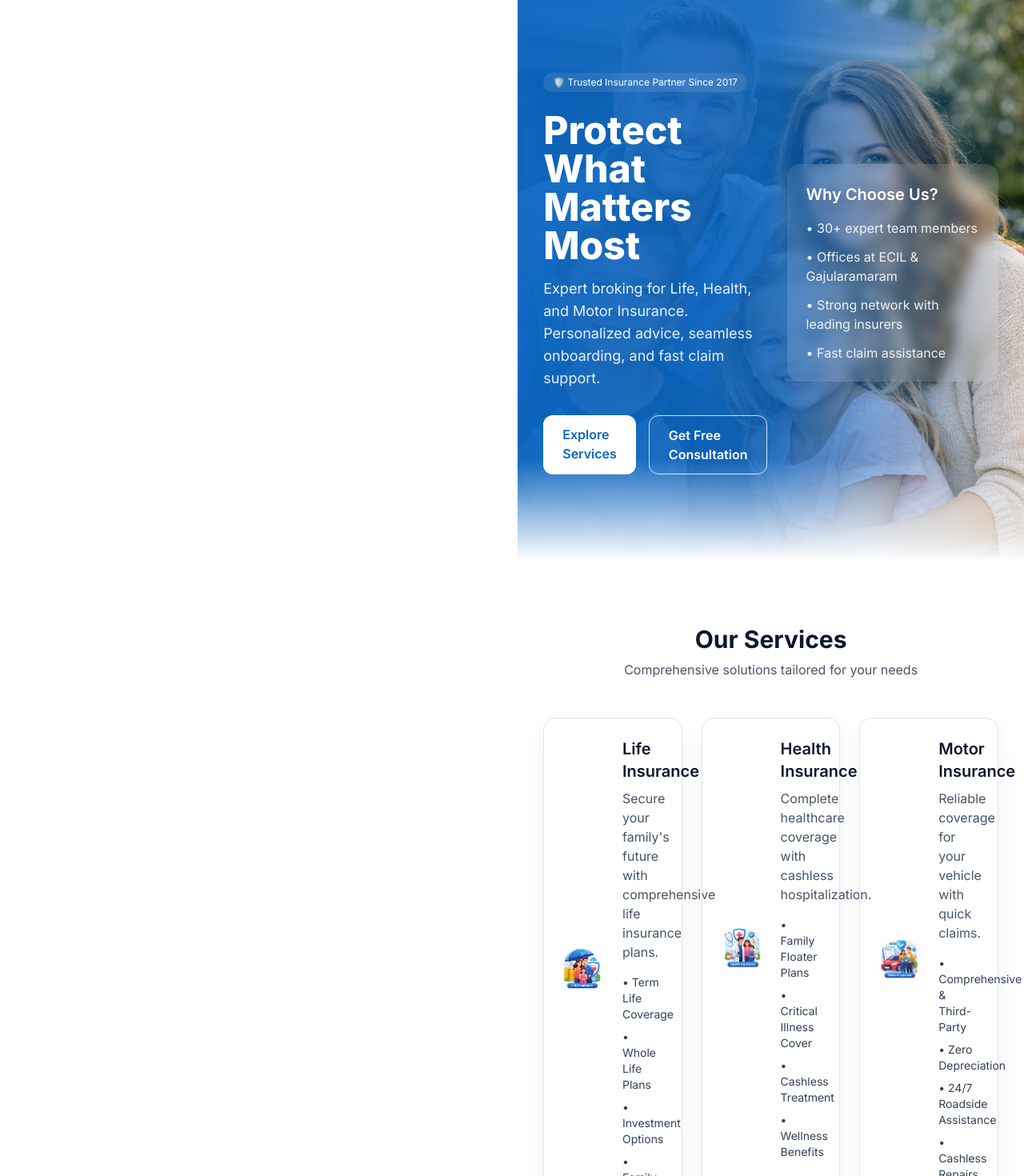
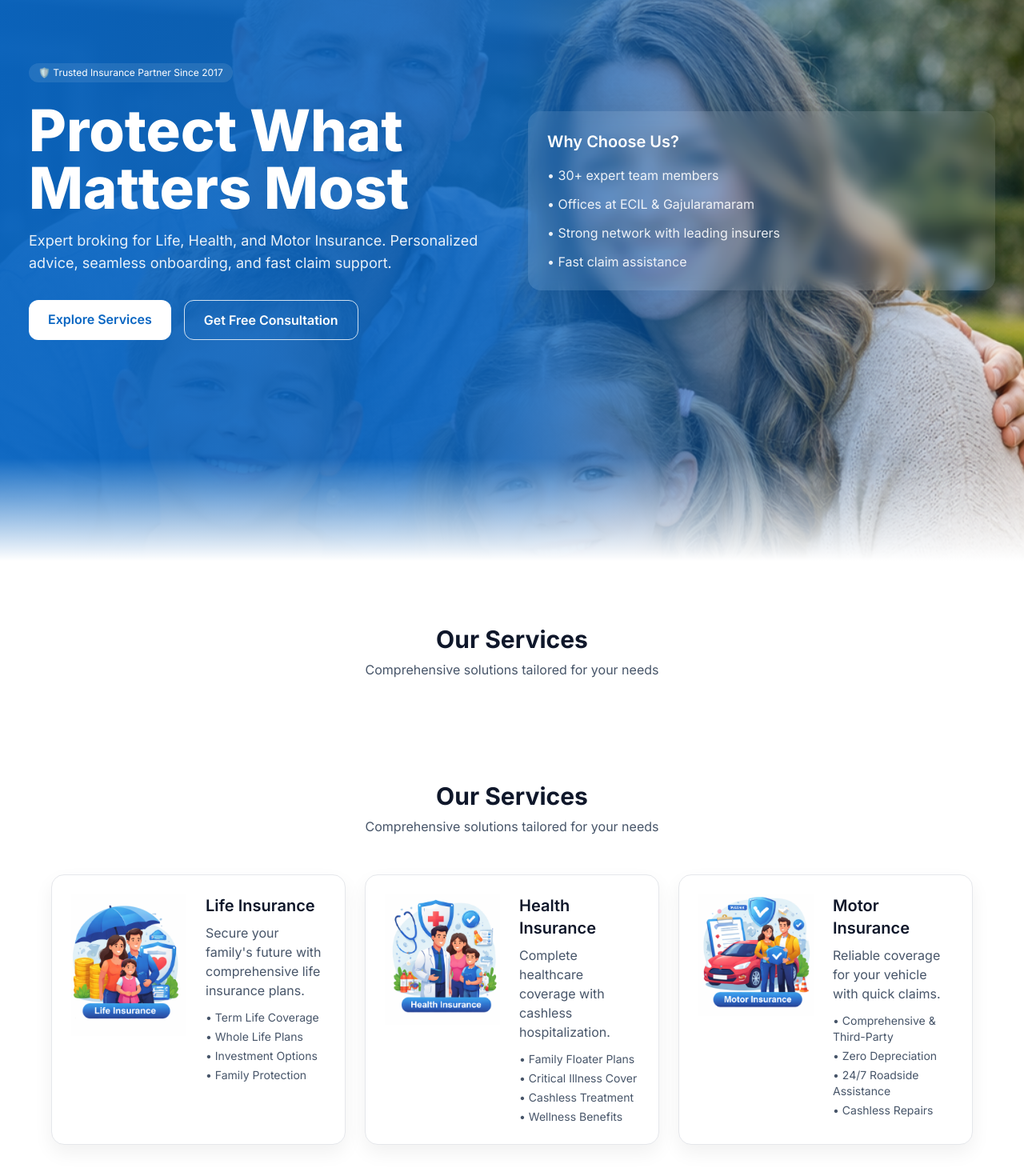
Before and after one commit to AnuhyaL/Keerthi-enterprises-webpage-, a React (Vite) app: page / in a window 1280 px wide. Shown: the part 100-1570 px from the top of the page at 80% size. Built offline with nearby package versions, Linux system fonts and the light colour scheme.

Commit message:
Build for Github Pages

```diff
--- a/index.html
+++ b/index.html
@@ -3,14 +3,6 @@
   <head>
     <meta charset="UTF-8" />
 
-    <!-- Favicon -->
-<<<<<<< HEAD
-    <link rel="icon" type="image/png" href="/assets/company logo.png" />
-=======
-    <link rel="icon" type="image/png" href="./assets/company logo.png" />
->>>>>>> b1e018c3e0bb5b9b739d2a976110023691987215
-
-    <!-- Responsive -->
     <meta name="viewport" content="width=device-width, initial-scale=1.0" />
 
     <!-- SEO -->
@@ -45,11 +37,7 @@
         },
       };
     </script>
-<<<<<<< HEAD
-
-=======
->>>>>>> b1e018c3e0bb5b9b739d2a976110023691987215
-    <style>
+  <style>
       body {
         font-family: "Inter", system-ui, -apple-system, BlinkMacSystemFont,
           "Segoe UI", Roboto, Helvetica, Arial, sans-serif;
--- a/src/App.jsx
+++ b/src/App.jsx
@@ -1,8 +1,50 @@
-import React from "react";
-
+import React, { useState } from "react";
 
 export default function App() {
   const year = new Date().getFullYear();
+  const [formData, setFormData] = useState({ name: "", email: "", phone: "" });
+
+  const services = [
+    {
+      title: "Life Insurance",
+      img: "./assets/life insurance.png",
+      desc: "Secure your family's future with comprehensive life insurance plans.",
+      points: [
+        "Term Life Coverage",
+        "Whole Life Plans",
+        "Investment Options",
+        "Family Protection",
+      ],
+    },
+    {
+      title: "Health Insurance",
+      img: "./assets/health insurance.png",
+      desc: "Complete healthcare coverage with cashless hospitalization.",
+      points: [
+        "Family Floater Plans",
+        "Critical Illness Cover",
+        "Cashless Treatment",
+        "Wellness Benefits",
+      ],
+    },
+    {
+      title: "Motor Insurance",
+      img: "./assets/Motor insurance.png",
+      desc: "Reliable coverage for your vehicle with quick claims.",
+      points: [
+        "Comprehensive & Third-Party",
+        "Zero Depreciation",
+        "24/7 Roadside Assistance",
+        "Cashless Repairs",
+      ],
+    },
+  ];
+
+  const handleSubmit = (e) => {
+    e.preventDefault();
+    alert(`Thank you ${formData.name}! We'll contact you soon.`);
+    setFormData({ name: "", email: "", phone: "" });
+  };
 
   return (
     <>
@@ -11,7 +53,7 @@ export default function App() {
         <div className="container mx-auto px-4 h-20 flex items-center justify-between">
           <div className="flex items-center gap-4">
             <img
-              src="/assets/company logo.png"
+              src="./assets/company logo.png"
               alt="Keerthi Enterprises"
               className="h-16 w-16"
             />
@@ -21,7 +63,6 @@ export default function App() {
                 Insurance Broking Services
               </p>
             </div>
-
           </div>
           <div className="flex items-center gap-6">
             <nav className="hidden md:flex gap-6 text-sm">
@@ -43,28 +84,26 @@ export default function App() {
 
       {/* HERO */}
       <section
-  className="relative min-h-[90vh] flex items-center overflow-hidden"
+        className="relative min-h-[90vh]"
         style={{
-    backgroundImage: "url('/assets/Background.png')",
+          backgroundImage: "url('./assets/Background.png')",
           backgroundSize: "cover",
           backgroundPosition: "center 30%",
-    backgroundRepeat: "no-repeat",
         }}
       >
         {/* Overlay */}
         <div className="absolute inset-0 bg-gradient-to-r from-primary/95 via-primary/85 to-transparent"></div>
 
         {/* Content */}
-  <div className="container mx-auto px-4 sm:px-6 lg:px-8 relative z-10">
+        <div className="container mx-auto px-5 sm:px-6 lg:px-9 relative z-10">
           <div className="grid md:grid-cols-2 gap-10 items-center py-24">
-
             {/* LEFT SIDE */}
             <div className="text-white">
               <div className="inline-flex items-center gap-2 bg-white/10 backdrop-blur rounded-full px-3 py-1 text-xs mb-6">
                 🛡️ Trusted Insurance Partner Since 2017
               </div>
 
-        <h2 className="text-4xl md:text-5xl font-extrabold leading-tight mb-4">
+              <h2 className="text-6xl md:text-7xl font-extrabold leading-tight mb-4">
                 Protect What Matters Most
               </h2>
 
@@ -76,14 +115,14 @@ export default function App() {
               <div className="flex flex-col sm:flex-row gap-4">
                 <a
                   href="#services"
-            className="bg-white text-primary hover:opacity-90 rounded-xl px-6 py-3 font-semibold"
+                  className="bg-white text-primary hover:opacity-90 rounded-xl px-6 py-3 font-semibold text-center"
                 >
                   Explore Services
                 </a>
 
                 <a
                   href="#contact"
-            className="border border-white/80 text-white hover:bg-white/10 rounded-xl px-6 py-3 font-semibold"
+                  className="border border-white/80 text-white hover:bg-white/10 rounded-xl px-6 py-3 font-semibold text-center"
                 >
                   Get Free Consultation
                 </a>
@@ -105,7 +144,6 @@ export default function App() {
                 </ul>
               </div>
             </div>
-
           </div>
         </div>
 
@@ -113,9 +151,17 @@ export default function App() {
         <div className="absolute bottom-0 left-0 right-0 h-32 bg-gradient-to-t from-white to-transparent"></div>
       </section>
 
+      {/* SERVICES */}
+      <section id="services" className="py-20 bg-white">
+        <div className="container mx-auto px-4 sm:px-6 lg:px-8">
+          {/* Heading */}
+          <div className="text-center mb-12">
+            <h2 className="text-3xl font-bold">Our Services</h2>
+            <p className="text-slate-600 mt-2">
+              Comprehensive solutions tailored for your needs
+            </p>
+          </div>
 
-
-      {/* SERVICES */}
         <section id="services" className="py-20 bg-white">
   <div className="container mx-auto px-4 sm:px-6 lg:px-8">
 
@@ -127,58 +173,22 @@ export default function App() {
       </p>
     </div>
 
+    {/* Cards */}
     <div className="grid md:grid-cols-3 gap-6">
-
-      {[
-        {
-          title: "Life Insurance",
-          img: "life insurance.png",
-          desc: "Secure your family's future with comprehensive life insurance plans.",
-          points: [
-            "Term Life Coverage",
-            "Whole Life Plans",
-            "Investment Options",
-            "Family Protection",
-          ],
-        },
-        {
-          title: "Health Insurance",
-          img: "health insurance.png",
-          desc: "Complete healthcare coverage with cashless hospitalization.",
-          points: [
-            "Family Floater Plans",
-            "Critical Illness Cover",
-            "Cashless Treatment",
-            "Wellness Benefits",
-          ],
-        },
-        {
-          title: "Motor Insurance",
-          img: "Motor insurance.png",
-          desc: "Reliable coverage for your vehicle with quick claims.",
-          points: [
-            "Comprehensive & Third-Party",
-            "Zero Depreciation",
-            "24/7 Roadside Assistance",
-            "Cashless Repairs",
-          ],
-        },
-      ].map((service) => (
+      {services.map((service) => (
         <div
           key={service.title}
-          className="rounded-2xl border shadow-soft p-6"
+          className="rounded-2xl border shadow-soft p-6 bg-white"
         >
           {/* IMAGE + TEXT SIDE BY SIDE */}
-          <div className="grid grid-cols-1 md:grid-cols-2 gap-6 items-center">
+          <div className="flex items-start gap-6">
 
             {/* IMAGE */}
-            <div className="flex justify-center">
             <img
-                src={`/assets/${service.img}`}
+              src={service.img}
               alt={service.title}
-                className="w-full max-w-xs object-contain"
+              className="w-36 h-auto flex-shrink-0"
             />
-            </div>
 
             {/* TEXT */}
             <div>
@@ -186,27 +196,27 @@ export default function App() {
                 {service.title}
               </h3>
 
-              <p className="text-slate-600 mb-4">
+              <p className="text-slate-600 mb-3">
                 {service.desc}
               </p>
 
-              <ul className="space-y-2 text-sm text-slate-700">
+              <ul className="text-sm text-slate-600 space-y-1">
                 {service.points.map((point) => (
                   <li key={point}>• {point}</li>
                 ))}
               </ul>
             </div>
-
             </div>
           </div>
       ))}
       </div>
     </div>
       </section>
+  </div>
+</section>
 
 
       {/* STATS */}
-
       <section id="stats" className="py-20 bg-primary text-white">
         <div className="container mx-auto px-4 sm:px-6 lg:px-8">
           <div className="text-center mb-12">
@@ -246,10 +256,8 @@ export default function App() {
               <span>• And Many More</span>
             </div>
           </div>
-
         </div>
       </section>
-
 
       {/* LOCATIONS */}
       <section id="locations" className="py-20 bg-white">
@@ -349,7 +357,6 @@ export default function App() {
         </div>
       </section>
 
-
       {/* TESTIMONIALS */}
       <section id="testimonials" className="py-20 bg-slate-50">
         <div className="container mx-auto px-4 sm:px-6 lg:px-8">
@@ -366,7 +373,7 @@ export default function App() {
                 name: "Rajesh Kumar",
                 role: "Business Owner",
                 text:
-            "Keerthi Enterprises provided excellent guidance for my company’s group health insurance. The onboarding was smooth and the claim process was fast.",
+                  "Keerthi Enterprises provided excellent guidance for my company's group health insurance. The onboarding was smooth and the claim process was fast.",
               },
               {
                 name: "Priya Sharma",
@@ -394,11 +401,8 @@ export default function App() {
         </div>
       </section>
 
-
       {/* FOOTER */}
-
       <footer className="bg-primary text-white">
-
         <div
           id="contact"
           className="container mx-auto px-4 py-12 grid md:grid-cols-4 gap-8"
@@ -470,33 +474,40 @@ export default function App() {
           {/* GET A QUOTE */}
           <div>
             <h4 className="font-semibold mb-4">Get a Quote</h4>
-      <form className="space-y-3">
+            <div className="space-y-3">
               <input
                 className="w-full px-3 py-2 rounded text-slate-900"
                 placeholder="Your Name"
+                value={formData.name}
+                onChange={(e) => setFormData({...formData, name: e.target.value})}
               />
               <input
                 className="w-full px-3 py-2 rounded text-slate-900"
                 placeholder="Email"
+                value={formData.email}
+                onChange={(e) => setFormData({...formData, email: e.target.value})}
               />
               <input
                 className="w-full px-3 py-2 rounded text-slate-900"
                 placeholder="Phone"
+                value={formData.phone}
+                onChange={(e) => setFormData({...formData, phone: e.target.value})}
               />
-        <button className="w-full bg-white text-primary font-semibold py-2 rounded">
+              <button
+                onClick={handleSubmit}
+                className="w-full bg-white text-primary font-semibold py-2 rounded hover:bg-slate-100 transition"
+              >
                 Request Call
               </button>
-      </form>
+            </div>
           </div>
         </div>
 
         {/* COPYRIGHT */}
         <div className="border-t border-white/20 py-4 text-center text-sm">
-    © {new Date().getFullYear()} Keerthi Enterprises. All rights reserved.
+          © {year} Keerthi Enterprises. All rights reserved.
         </div>
       </footer>
-
-
     </>
   );
 }
```
Also changed, not shown: .gitignore.txt (added). Lines whose indentation alone changed are shown as unchanged.
